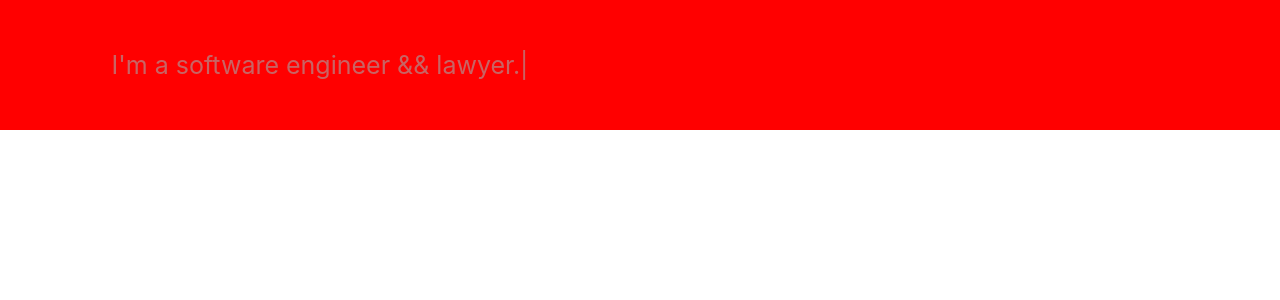
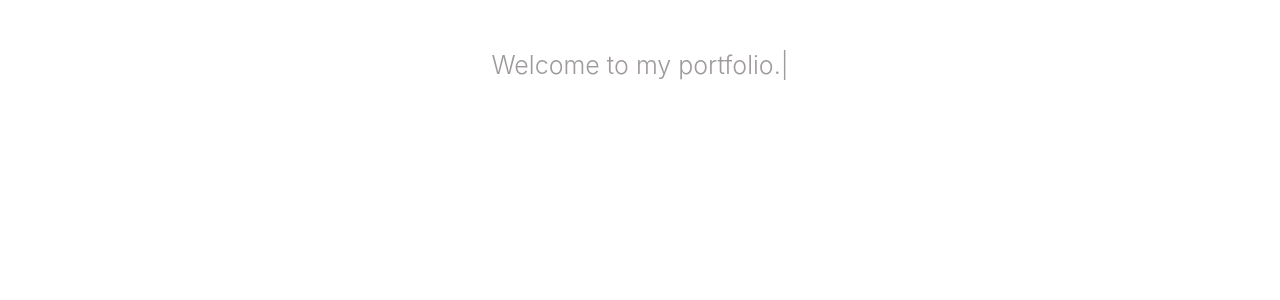
Before and after one commit to VictoriaCook/react-portfolio, a React (Create React App) app in the folder portfolio/: page / in a window 1280 px wide. Shown: the top 300 px of the page. Built offline with nearby package versions, Linux system fonts and the light colour scheme.

Commit message:
isolate bug to router DOM

```diff
--- a/portfolio/src/App.css
+++ b/portfolio/src/App.css
@@ -1,6 +1,6 @@
 :root {
   --background-colour: #ffffff;
-  --primary-text-colour: #a99d9da2;
+  --primary-text-colour: #686060a2;
   --secondary-text-colour: #2d6de3a2;
   --secondary-text-colour2: #39b487a2;
   --secondary-text-colour3: #AFBC88;
--- a/portfolio/src/App.js
+++ b/portfolio/src/App.js
@@ -5,13 +5,14 @@ import Home from "./components/Home/Home";
 function App() {
   return (
     <div>
-      <Router>
+      <Home />
+      {/* <Router basename="/portfolio"> */}
         {/* <Header /> */}
-        <Routes>
+        {/* <Routes>
           <Route path="/" element={<Home />} />
-        </Routes>
+        </Routes> */}
         {/* <Footer /> */}
-      </Router>
+      {/* </Router> */}
     </div>
   );
 }
--- a/portfolio/src/components/Home/Home.css
+++ b/portfolio/src/components/Home/Home.css
@@ -1,13 +1,17 @@
 .container {
-    display: grid;
-    grid-template-columns: 1fr 1fr;
+    /* display: grid;
+    grid-template-columns: 1fr 1fr; */
     font-size: 25px;
-    color: #a99d9da2;
+    /* color: #a99d9da2; */
     align-items: center;
-    background-color: red;
+    margin: 0 auto;
+    /* background-color: green; */
   }
 
 .type-writer {
     padding: 50px;
     margin: 0 auto;
+    font-weight: 300;
+    color: #686060a2;
+    text-align: center;
   }
--- a/portfolio/src/components/Home/Home.js
+++ b/portfolio/src/components/Home/Home.js
@@ -4,16 +4,17 @@ import './Home.css';
 
 export default function Home() {
     return (
+        <div>
             <div class="container">
                 <div class="type-writer">
                     <Typed
-                strings={['Hello! My name is Victoria', `I'm a software engineer && lawyer.`, 'Welcome to my portfolio.']}
+                    strings={['Hello! My name is Victoria.', `I'm a software engineer.`, 'Welcome to my portfolio.']}
                     typeSpeed={40}
                     backSpeed={40}
                     loop >
                     </Typed>
                 </div>
             </div>
-
+        </div>
       )
   }
```
Lines whose indentation alone changed are shown as unchanged.
